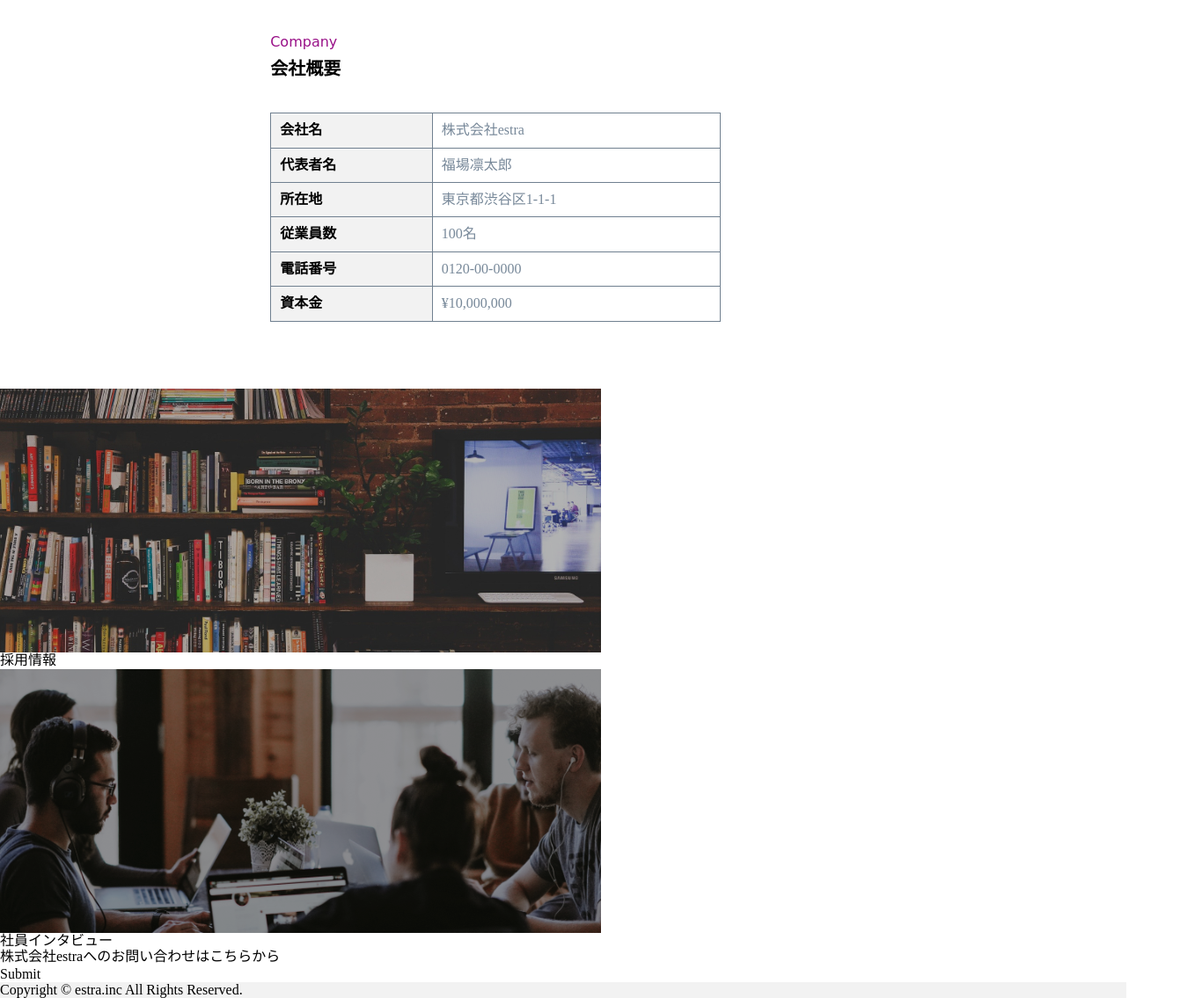
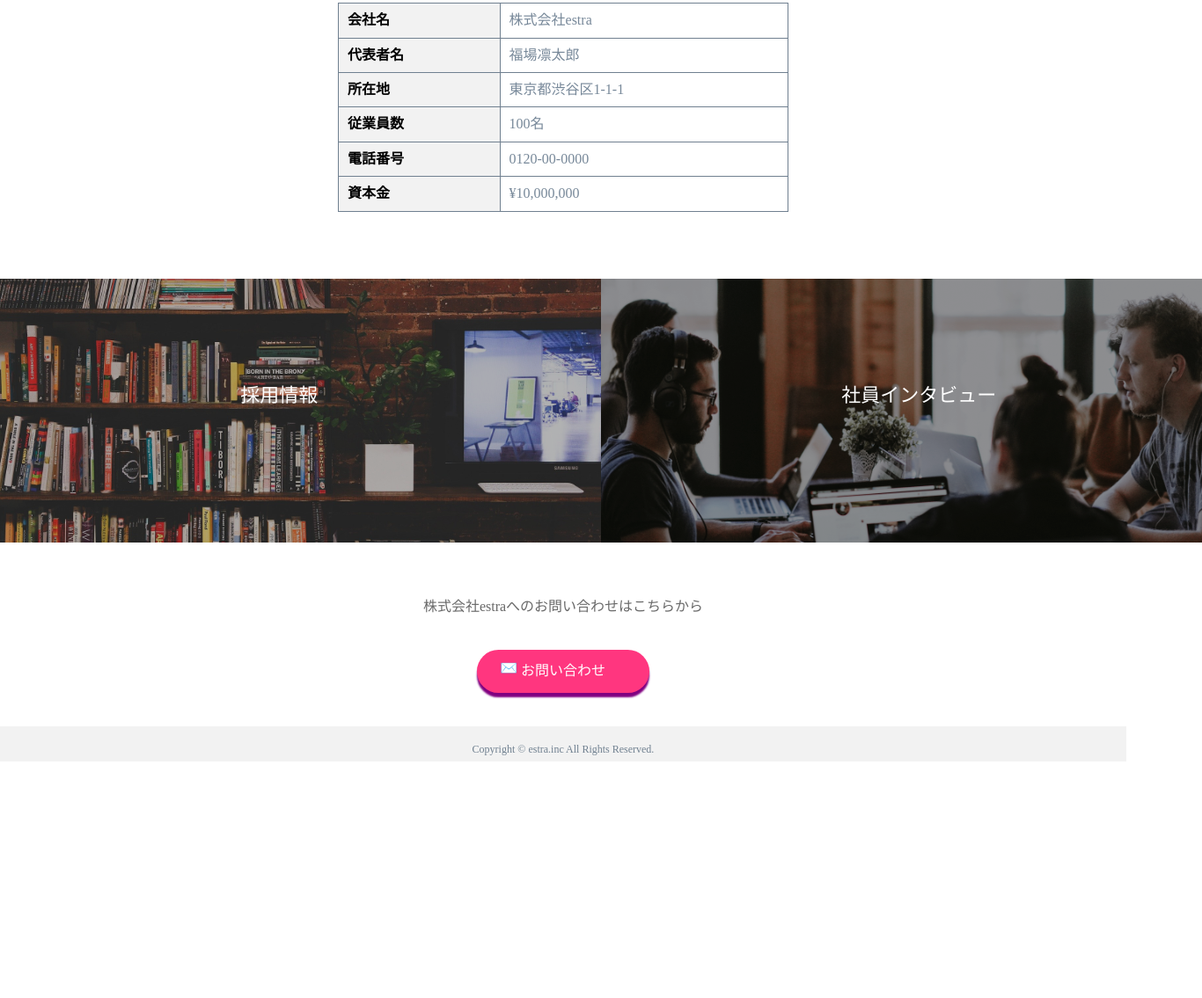
Before and after one commit to nisihara-yudai/seiteki_enshu02, a plain HTML site: page index.html in a window 1280 px wide. Shown: the part 2810-3945 px from the top of the page at 88% size, 1366 px wide, since content can reach past the window. After the commit the page ends 3676 px from the top, so only its background shows below. Drawn offline with Linux system fonts and the light colour scheme; a web font is replaced by a local one.

Commit message:
test11 commit

```diff
--- a/css/style.css
+++ b/css/style.css
@@ -2,6 +2,7 @@
 
 body {
     width: 100vw;
+    /* margin: 0 auto; */
 }
 
 .navigation {
@@ -169,7 +170,7 @@ img.about_picture {
     list-style: none;
     padding-top: 22px;
     margin-left: 24%;
-    margin-top: 10%;
+    /* margin-top: 10%; */
 }
 
 .title03 {
@@ -244,6 +245,7 @@ p.business01 {
 .background01 {
     background: #f2f2f2;
     height: 60vh;
+    margin-top: 10%;
 }
 
 .blogs {
@@ -302,10 +304,12 @@ img.pc_cafe {
     border-radius: 20px;
     font-size: 14px;
     color: #C71585;
+    background: #fff;
 }
 
 .company_detail {
     margin-bottom: 6%;
+    padding-top: 25px;
 }
 
 li.sub-title {
@@ -331,8 +335,7 @@ li.title02 {
     color: #918;
     margin-bottom: 10px;
     list-style: none;
-    padding-top: 22px;
-    margin-left: 24%;
+    margin-left: 30%;
     margin-top: 2%;
 }
 
@@ -340,12 +343,12 @@ li.title02 {
     font-weight: bold;
     font-size: 20px;
     text-align: left;
-    margin-left: 24%;
+    margin-left: 30%;
     margin-bottom: 3%;
 }
 
 table.company_detail{
-    margin-left: 24%;
+    margin: auto;
     table-layout: auto;
     width: 40%;
 }
@@ -361,3 +364,75 @@ td.detail_name {
     border: 1px solid #708090;
     padding: 10px;
 }
+
+.picture {
+    display: flex;
+    margin-bottom: 5%;
+}
+
+.recruit {
+    position: relative;
+}
+
+p.introduce {
+    position: absolute;
+    top: 40%;
+    left: 40%;
+    color: #fff;
+    font-size: 22px;
+}
+
+.interview {
+    position: relative;
+}
+
+.access01 {
+    text-align: center;
+}
+
+.access02 {
+    color: #696969;
+    margin-bottom: 10px;
+}
+
+.comment {
+    margin-bottom: 10px;
+}
+
+input.access03 {
+    caret-color: #918;
+    outline: none;
+    white-space: pre-line;
+    word-break: break-all;
+}
+
+input.btn{
+    background: #FF367F;
+    color: #fff;
+    padding: 15px 50px;
+    border-radius: 100px;
+    margin-bottom: 3%;
+    box-shadow: 0px 5px 2px #800080;
+}
+
+.submit_01{
+    position: relative;
+}
+
+.submit_01::before{
+    position: absolute;
+    content: "✉️";
+    color: #fff;
+    bottom: 65%;
+    left: 44%;
+    width: 30px;
+}
+
+footer.background03 {
+    height: 4vh;
+    background: #f2f2f2;
+    color: #708090;
+    font-size: 12px;
+    text-align: center;
+    padding: 20px;
+}
--- a/index.html
+++ b/index.html
@@ -1,5 +1,6 @@
 <!DOCTYPE html>
 <html lang="ja">
+
 <head>
   <meta charset="UTF-8">
   <meta http-equiv="X-UA-Compatible" content="IE=edge">
@@ -13,6 +14,7 @@
     href="https://fonts.googleapis.com/css2?family=Noto+Serif+JP:wght@900&family=Pinyon+Script&family=Sedgwick+Ave&display=swap"
     rel="stylesheet">
 </head>
+
 <body>
   <section>
     <div class="navigation">
@@ -196,7 +198,7 @@
         <img src="./img/recruit.png" alt="" class="img">
         <p class="introduce">採用情報</p>
       </div>
-      <div class="inteview">
+      <div class="interview">
         <img src="./img/interview.png" alt="" class="img">
         <p class="introduce">社員インタビュー</p>
       </div>
@@ -204,14 +206,23 @@
   </section>
 
   <section>
-    <div class="access">株式会社estraへのお問い合わせはこちらから</div>
-    <input type="hidden">
-    <input type="submit" class="btn" placeholder="お問い合わせ">
+    <div class="access01">
+      <div class="access02">株式会社estraへのお問い合わせはこちらから</div>
+      <form action="#">
+        <div class="comment">
+          <input type="text" name="comment01" class="access03">
+        </div>
+        <div class="submit_01">
+          <input type="submit" name="submit" class="btn" value="お問い合わせ">
+        </div>
+      </form>
+    </div>
   </section>
 
   <section>
-    <footer class="background">Copyright &copy; estra.inc All Rights Reserved.</footer>
+    <footer class="background03">Copyright &copy; estra.inc All Rights Reserved.</footer>
   </section>
 
 </body>
+
 </html>
```
Lines whose indentation alone changed are shown as unchanged.
